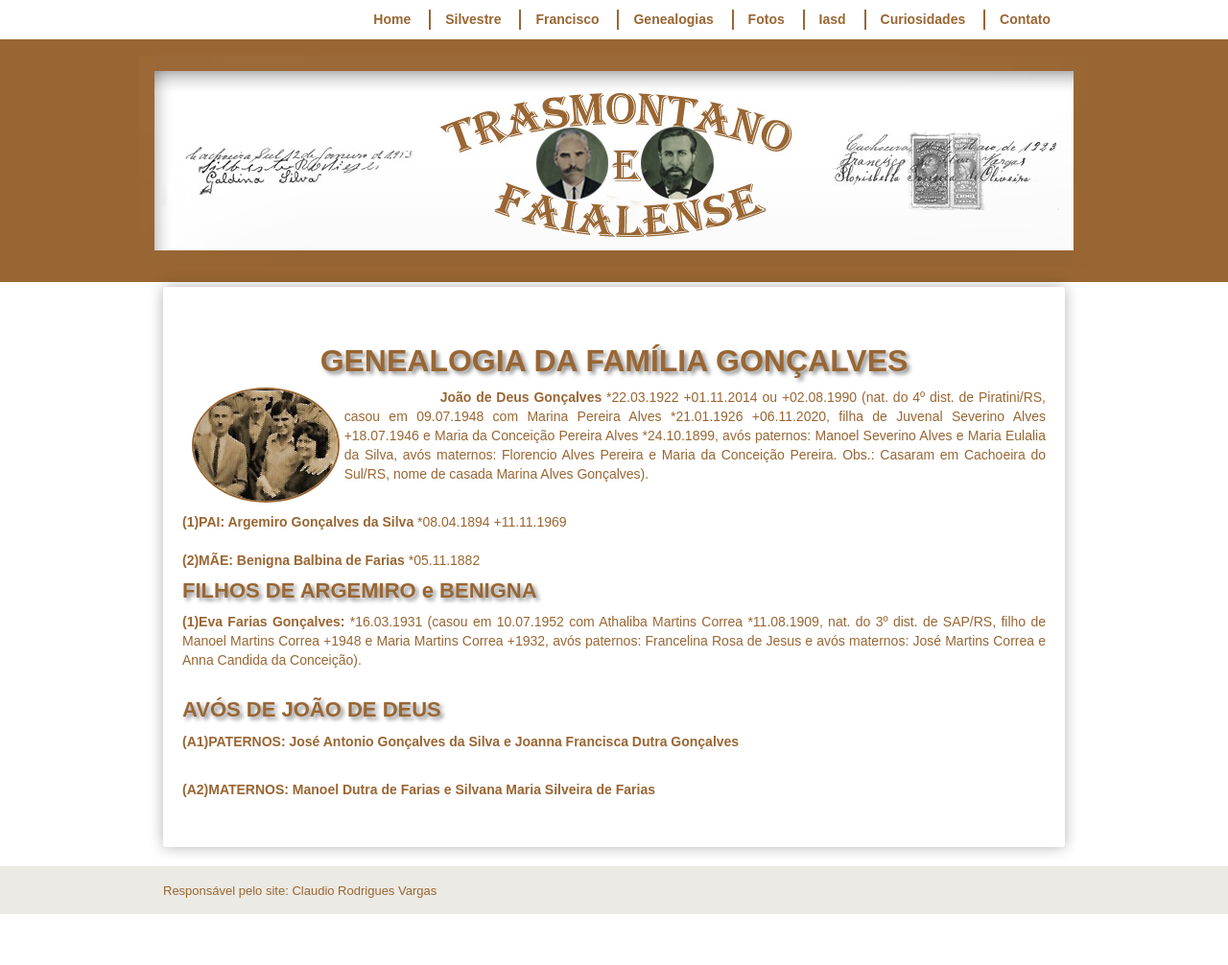
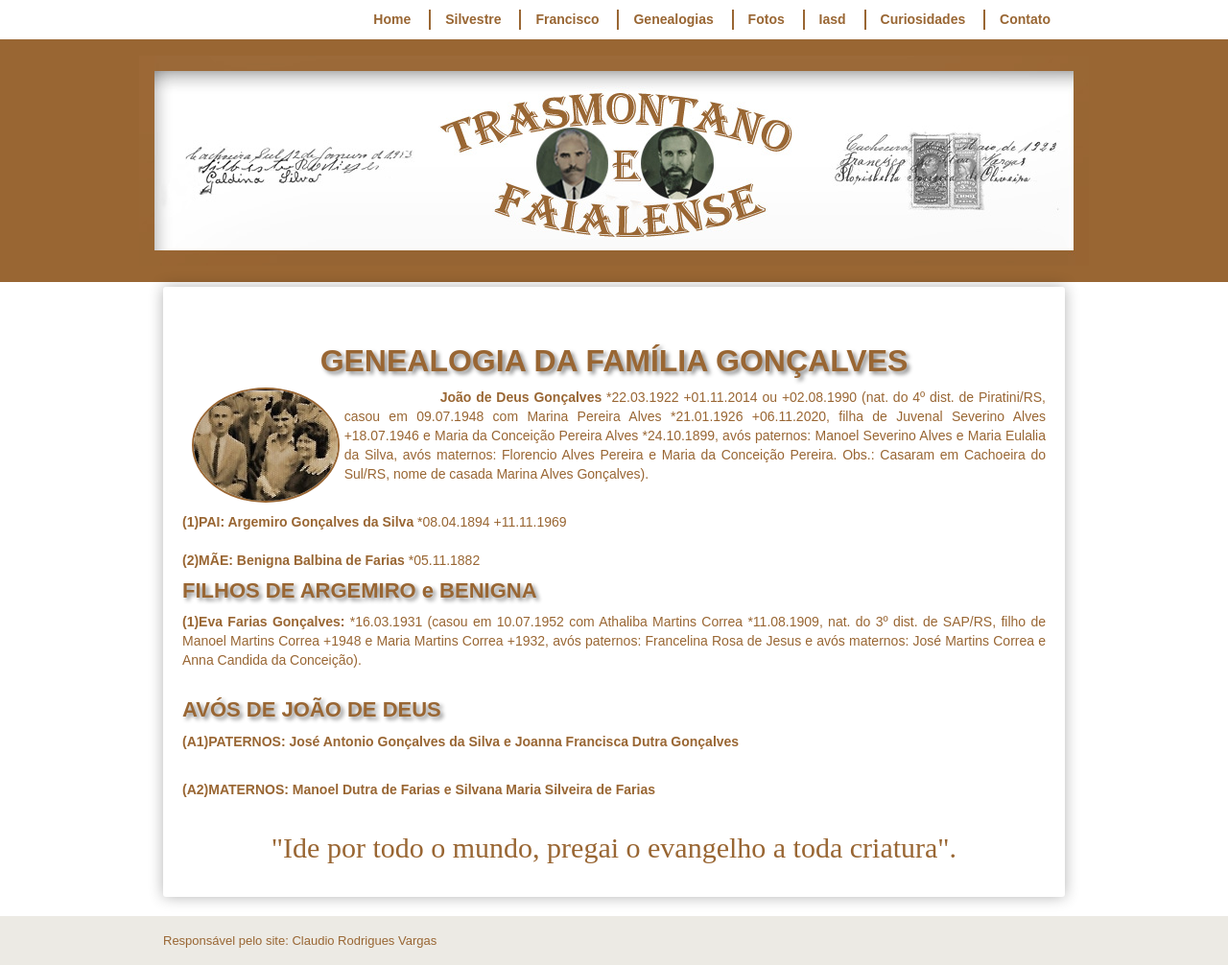
Before and after one commit to claudiovargas1955/claudiovargas1955.github.io, a Jekyll site: the page built from _pages/familia-gonçalves.html, in a window 1280 px wide. Shown: the whole page at 96% size. Built offline with Jekyll 4.4.1, drawn with Linux system fonts in a browser that asks for light colours; some web fonts are replaced; before the commit the page ends 953 px from its top, so only the background shows below that.

Commit message:
Update familia-gonçalves.html

```diff
--- a/_pages/familia-gonçalves.html
+++ b/_pages/familia-gonçalves.html
@@ -111,3 +111,6 @@
 <p><b>(A1)PATERNOS: José Antonio Gonçalves da Silva e Joanna Francisca Dutra Gonçalves</b><br><br>
 
 <p><b>(A2)MATERNOS: Manoel Dutra de Farias e Silvana Maria Silveira de Farias</b><br><br>
+
+
+<p style="text-align:center;  color:#996633; font-size:30px; font-family: 'Rancho', cursive">"Ide por todo o mundo, pregai o evangelho a toda criatura".</p>
```
